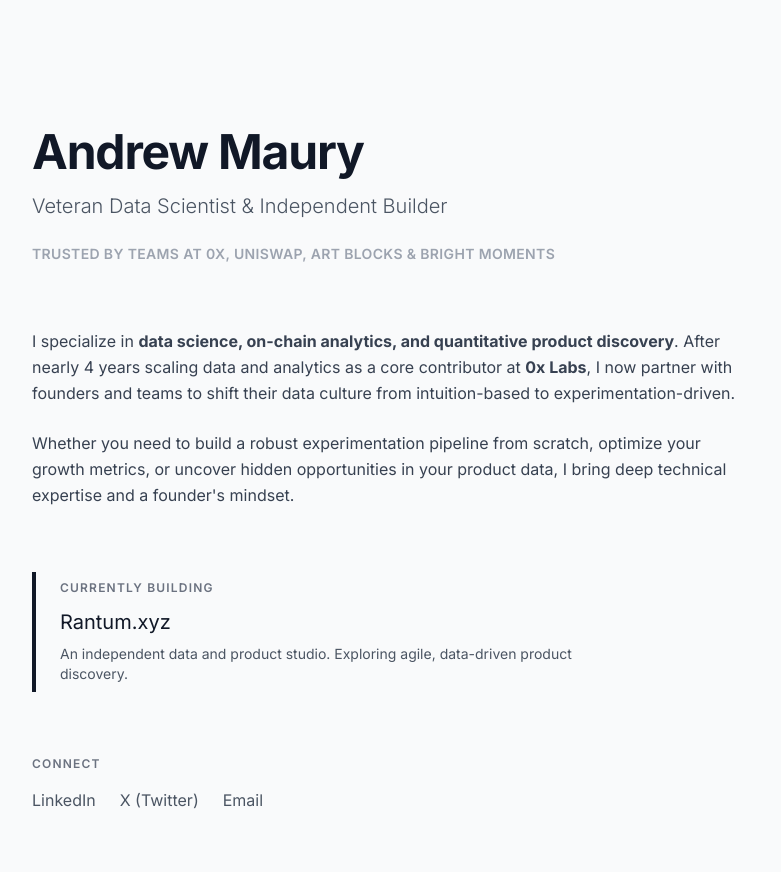
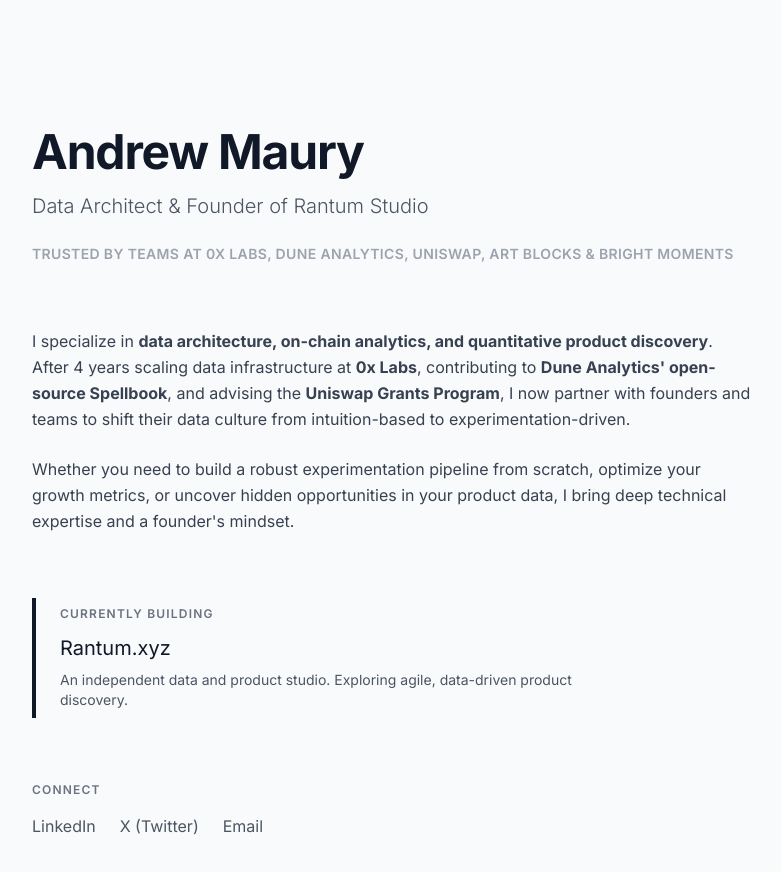
Before and after one commit to RantumBits/andrewmaury-hub, a plain HTML site: page index.html in a window 1280 px wide. Shown: the whole page, without its empty margins (248-1029 px from the left). Drawn offline with nearby package versions, Linux system fonts and the light colour scheme.

Commit message:
Update brand positioning and inject Dune/Uniswap credentials

```diff
--- a/index.html
+++ b/index.html
@@ -3,13 +3,13 @@
 <head>
     <meta charset="UTF-8">
     <meta name="viewport" content="width=device-width, initial-scale=1.0">
-    <title>Andrew Maury | Data Scientist & Growth Strategist</title>
+    <title>Andrew Maury | Data Architect & Founder of Rantum Studio</title>
 
     <!-- Favicon -->
     <link rel="icon" type="image/png" href="favicon.png">
 
     <!-- Open Graph / SEO -->
-    <meta property="og:title" content="Andrew Maury | Data Scientist & Independent Builder">
+    <meta property="og:title" content="Andrew Maury | Data Architect & Founder of Rantum Studio">
     <meta property="og:description" content="I specialize in data science, on-chain analytics, and quantitative product discovery.">
     <meta property="og:image" content="favicon.png">
     <meta property="og:url" content="https://andrewmaury.com">
@@ -34,15 +34,14 @@
     <main class="max-w-3xl mx-auto px-6 py-24 sm:py-32">
         <header class="mb-16">
             <h1 class="text-4xl sm:text-5xl font-bold tracking-tight text-gray-900 mb-4">Andrew Maury</h1>
-            <p class="text-xl text-gray-600 font-light mb-6">Veteran Data Scientist & Independent Builder</p>
-            <p class="text-sm font-semibold text-gray-400 tracking-wide uppercase">Trusted by teams at 0x, Uniswap, Art Blocks & Bright Moments</p>
+            <p class="text-xl text-gray-600 font-light mb-6">Data Architect & Founder of Rantum Studio</p>
+            <p class="text-sm font-semibold text-gray-400 tracking-wide uppercase">Trusted by teams at 0x Labs, Dune Analytics, Uniswap, Art Blocks & Bright Moments</p>
         </header>
 
         <section class="mb-16 prose prose-lg prose-gray">
             <p class="leading-relaxed text-gray-700 mb-6">
-                I specialize in <strong>data science, on-chain analytics, and quantitative product discovery</strong>.
-                After nearly 4 years scaling data and analytics as a core contributor at <strong>0x Labs</strong>,
-                I now partner with founders and teams to shift their data culture from intuition-based to experimentation-driven.
+                I specialize in <strong>data architecture, on-chain analytics, and quantitative product discovery</strong>.
+                After 4 years scaling data infrastructure at <strong>0x Labs</strong>, contributing to <strong>Dune Analytics' open-source Spellbook</strong>, and advising the <strong>Uniswap Grants Program</strong>, I now partner with founders and teams to shift their data culture from intuition-based to experimentation-driven.
             </p>
             <p class="leading-relaxed text-gray-700">
                 Whether you need to build a robust experimentation pipeline from scratch, optimize your growth metrics,
```
